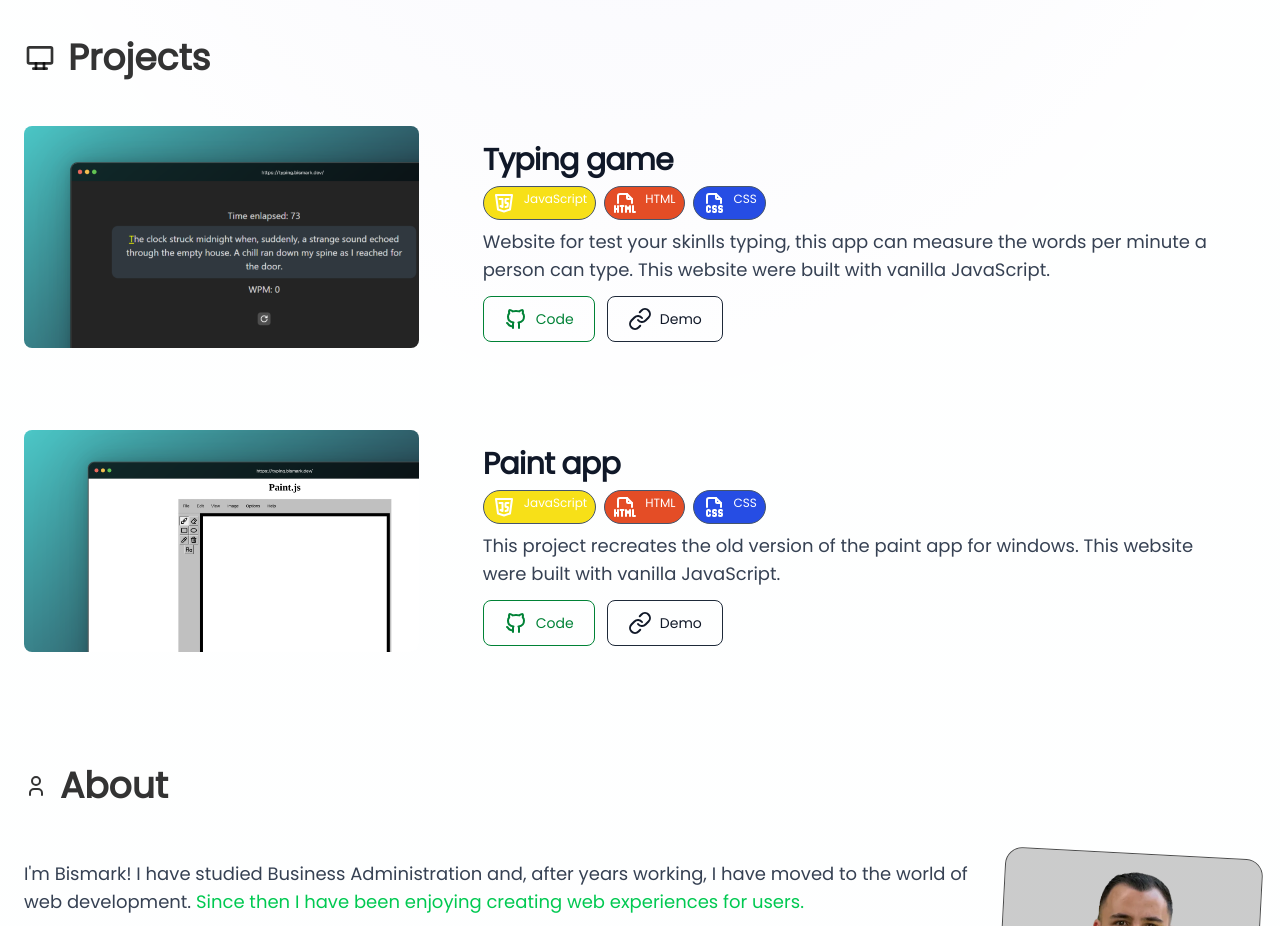
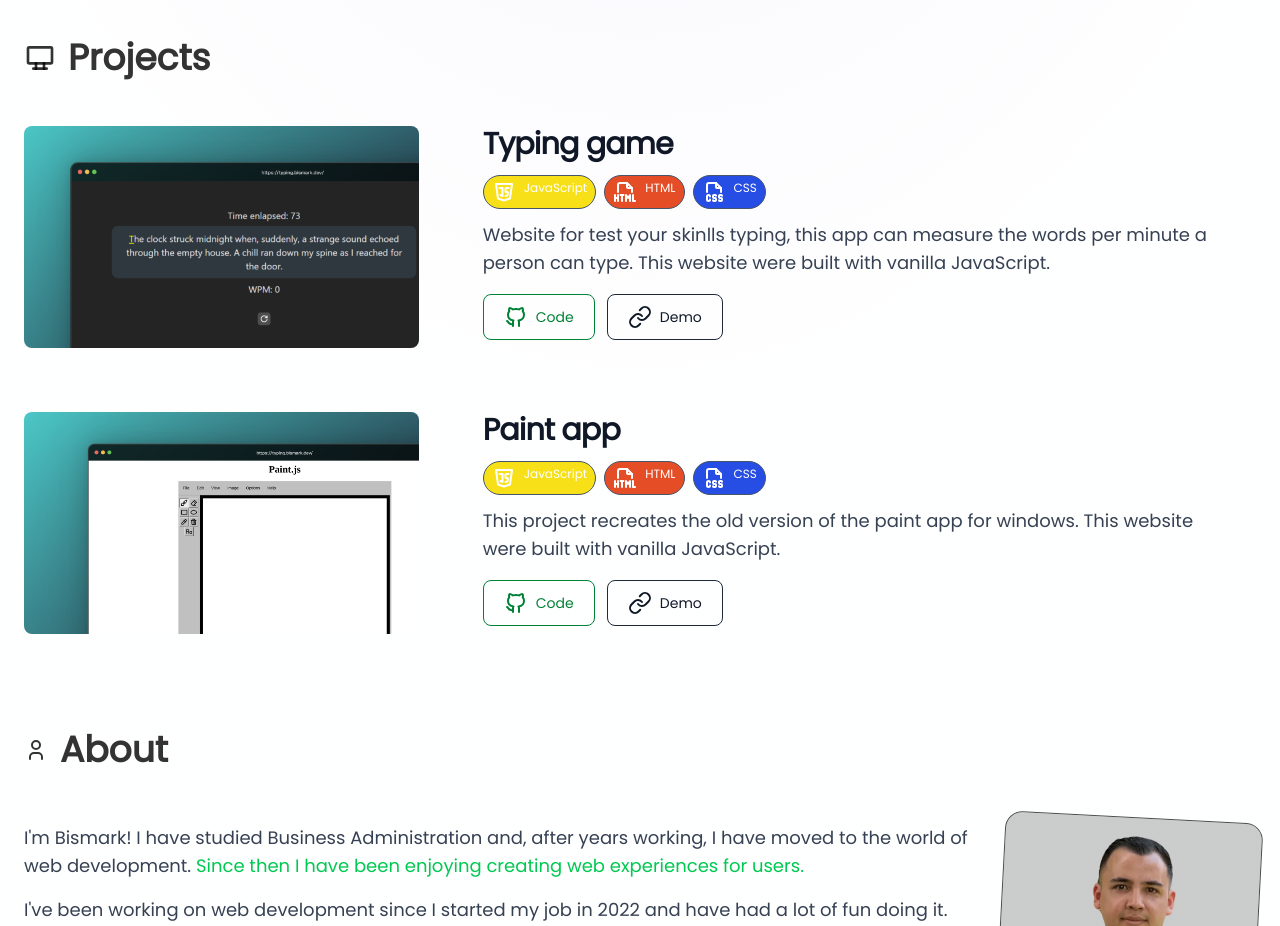
Before and after one commit to bisarroyo/portfolio, an Astro site: page / in a window 1280 px wide. Shown: the part 1340-2266 px from the top of the page. Built offline with nearby package versions, Linux system fonts and the light colour scheme; Astro itself is replaced by a stand-in of ours.

Commit message:
fix projects deitail padding

```diff
--- a/src/components/ProjectsItem.astro
+++ b/src/components/ProjectsItem.astro
@@ -59,7 +59,7 @@ const TAGS: { [key: string]: { name: string; class: string; icon: any } } = {
     src={image}
     alt=''
   />
-  <div class='flex flex-col justify-between p-4 leading-normal'>
+  <div class='flex flex-col justify-between py-4 lg:py-0 lg:px-4 leading-normal'>
     <h5
       class='mb-2 text-3xl font-bold tracking-tight text-gray-900 dark:text-white'
     >
```
